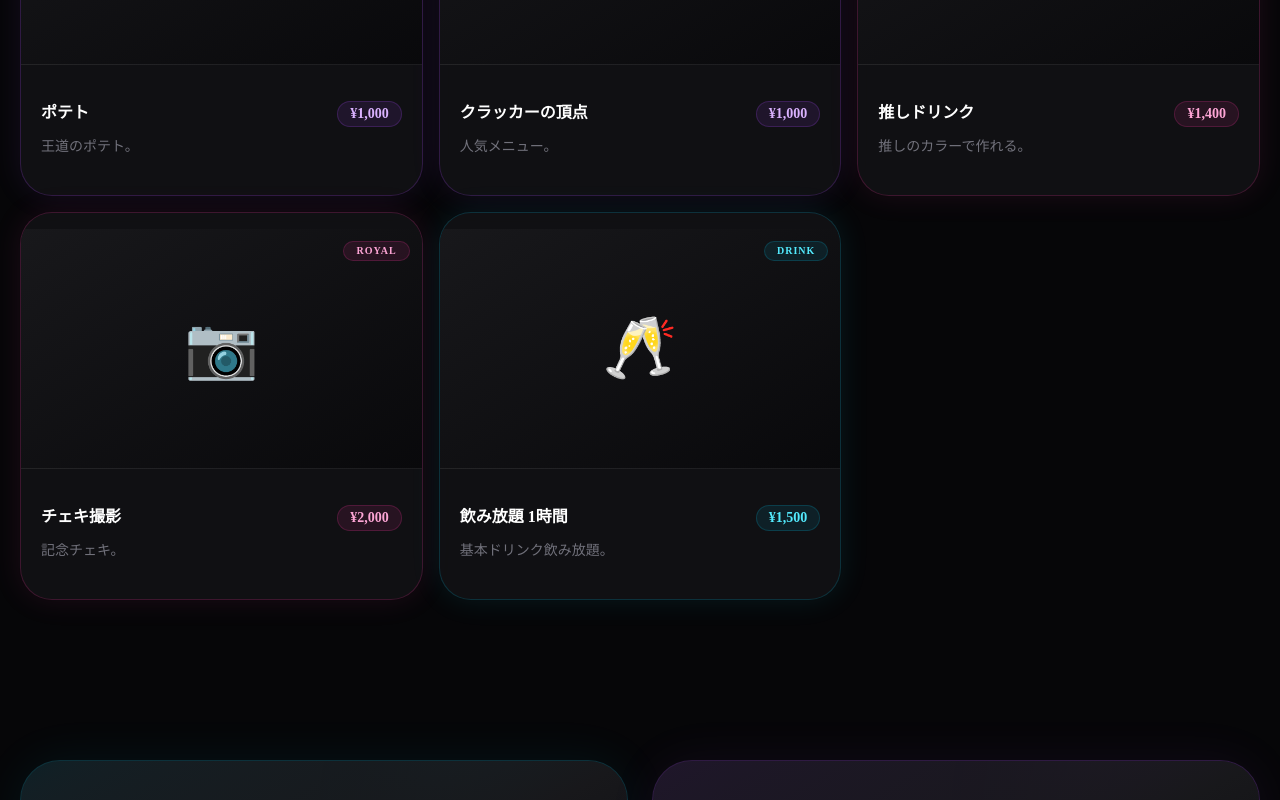
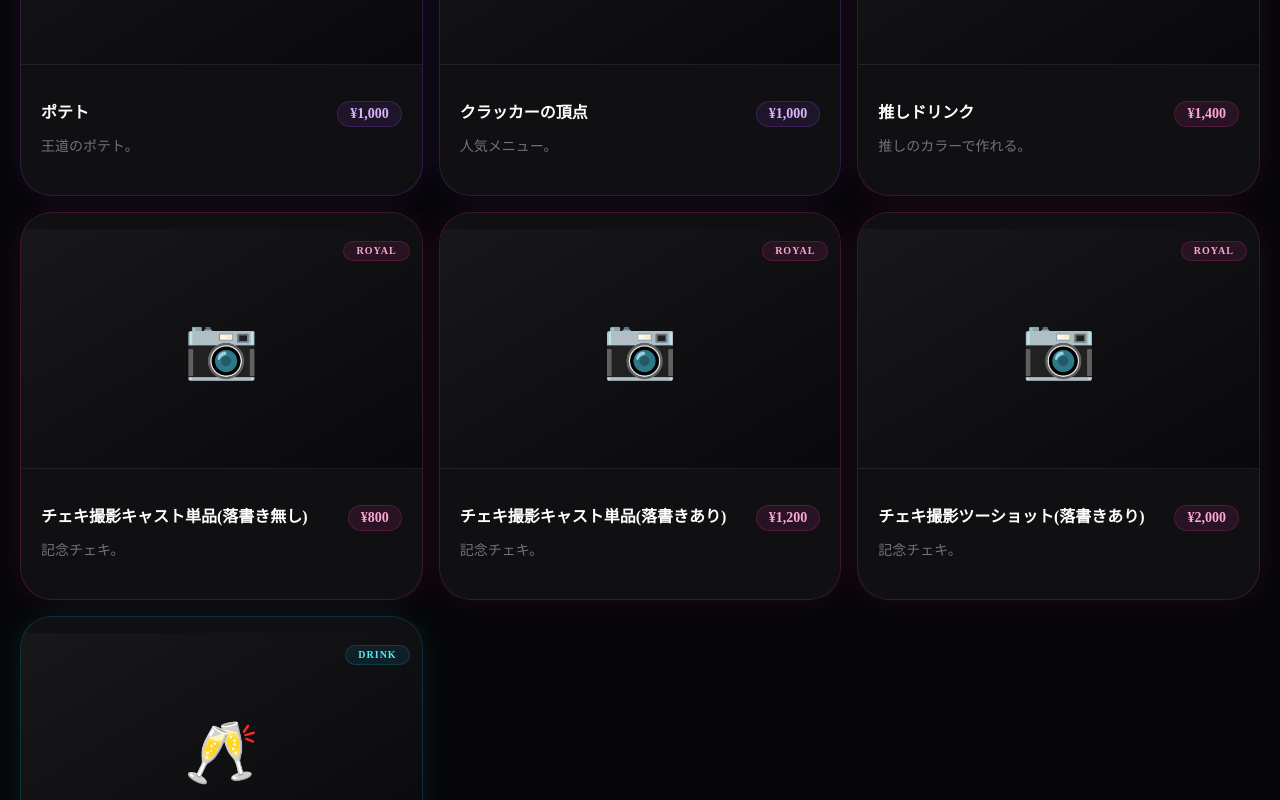
Before and after one commit to yune01010102-sketch/3rd-cafe, a Next.js app: page / in a window 1280 px wide. Shown: the part 2750-3550 px from the top of the page. Built offline with nearby package versions, Linux system fonts and the light colour scheme.

Commit message:
update text

```diff
--- a/app/page.tsx
+++ b/app/page.tsx
@@ -60,7 +60,7 @@ const menuItems = [
   {
     category: "PASTA",
     name: "ジェノベーゼ",
-    price: "¥1,600",
+    price: "¥1,300",
     desc: "王道ジェノベーゼ",
     icon: "🍝",
     color: "cyan",
@@ -115,7 +115,23 @@ const menuItems = [
   },
   {
     category: "ROYAL",
-    name: "チェキ撮影",
+    name: "チェキ撮影キャスト単品(落書き無し)",
+    price: "¥800",
+    desc: "記念チェキ。",
+    icon: "📷",
+    color: "pink",
+  },
+  {
+    category: "ROYAL",
+    name: "チェキ撮影キャスト単品(落書きあり)",
+    price: "¥1,200",
+    desc: "記念チェキ。",
+    icon: "📷",
+    color: "pink",
+  },
+  {
+    category: "ROYAL",
+    name: "チェキ撮影ツーショット(落書きあり)",
     price: "¥2,000",
     desc: "記念チェキ。",
     icon: "📷",
```
